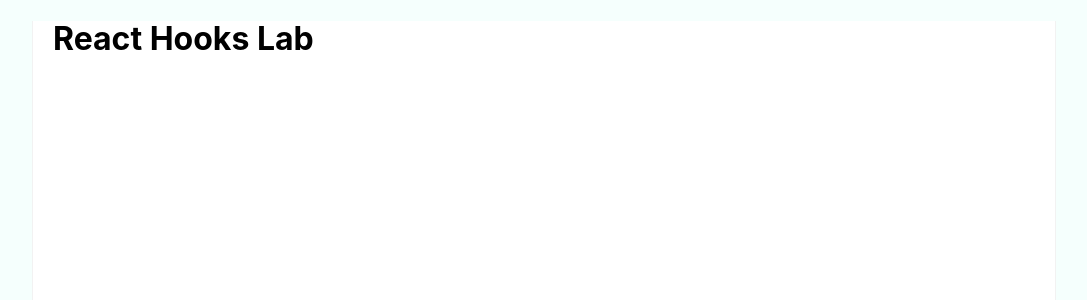
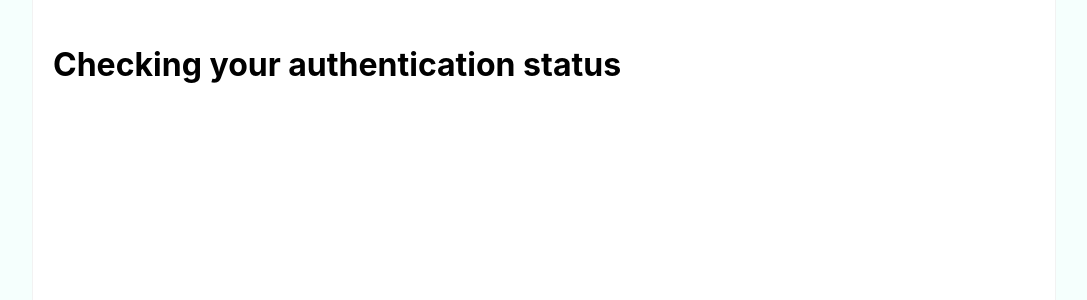
Before and after one commit to Marknjo/react-router-lab, a React (Create React App) app: page / in a window 1280 px wide. Shown: the top 300 px of the page, without its empty margins (96-1183 px from the left). Built offline with nearby package versions, Linux system fonts and the light colour scheme.

Commit message:
Explored React Router history API

```diff
--- a/src/app/App.js
+++ b/src/app/App.js
@@ -2,10 +2,11 @@
 
 import "normalize.css";
 import "./styles/App.css";
+import RouterHistory from "./store/lab/router-history/RouterHistory.component";
 
 const App = () => (
 	<div className="container">
-		<h1>React Hooks Lab</h1>
+		<RouterHistory />
 	</div>
 );
 
--- /dev/null
+++ b/src/app/store/lab/router-history/RouterHistory.component.jsx
@@ -0,0 +1,125 @@
+import React, { useEffect, useState } from "react";
+import {
+	BrowserRouter as Router,
+	useHistory,
+	Route,
+	Switch,
+	Link,
+} from "react-router-dom";
+
+const CheckAuthenticationStatus = ({ text = "Checking", speed = 300 }) => {
+	const [content, setContent] = useState(text);
+	useEffect(() => {
+		const id = setInterval(() => {
+			setContent((t) => (t === `${text}...` ? text : `${t}.`));
+		}, speed);
+
+		return () => clearInterval(id);
+	}, [text, speed]);
+
+	return (
+		<div style={{ paddingTop: "1.6rem" }}>
+			<h1> {content} </h1>
+		</div>
+	);
+};
+
+const FreeResources = () => {
+	return (
+		<div style={{ paddingTop: "1.6rem" }}>
+			<h1>Free Content</h1>
+			<p>You are viewing this page because you are not authenticated.</p>
+			<Link to="/">Dashboard</Link>
+		</div>
+	);
+};
+
+const PermissionDenied = () => {
+	const history = useHistory();
+
+	useEffect(() => {
+		const timmerId = setTimeout(() => {
+			history.push("/free-resources");
+		}, 1000);
+
+		return () => {
+			clearTimeout(timmerId);
+		};
+	}, [history]);
+
+	return (
+		<div>
+			<h1>You do not have previllages to access this page.</h1>
+		</div>
+	);
+};
+
+const Dashboard = ({ authenticated }) => {
+	const [checkAuthentication, setCheckAuthentication] = useState(false);
+
+	const history = useHistory();
+
+	useEffect(() => {
+		const timmerId = setTimeout(() => {
+			if (authenticated) {
+				setCheckAuthentication(true);
+			} else {
+				history.push("/denied");
+				setCheckAuthentication(false);
+			}
+		}, 6000);
+
+		return () => {
+			clearTimeout(timmerId);
+		};
+	}, [authenticated, history]);
+
+	if (!checkAuthentication) {
+		return (
+			<CheckAuthenticationStatus text={"Checking your authentication status"} />
+		);
+	}
+
+	return (
+		<div style={{ paddingTop: "1.6rem" }}>
+			<h1> Router History Lab </h1>
+			<p>You have access to the dashboard</p>
+		</div>
+	);
+};
+
+const RouterHistory = () => {
+	const authenticated = false;
+
+	return (
+		<Router>
+			<Switch>
+				<Route
+					exact
+					path="/"
+					render={() => {
+						return <Dashboard authenticated={authenticated} />;
+					}}
+				/>
+				<Route path="/denied" component={PermissionDenied} />
+
+				<Route path="/free-resources" component={FreeResources} />
+
+				<Route
+					path="*"
+					component={() => {
+						return (
+							<div style={{ paddingTop: "1.6rem" }}>
+								<h1> 404 Page Not Found </h1>
+								<p>You do not have permission to access this page</p>
+								<Link to="/">Dashboard</Link>
+							</div>
+						);
+					}}
+				/>
+			</Switch>
+		</Router>
+	);
+};
+
+export default RouterHistory;
```
